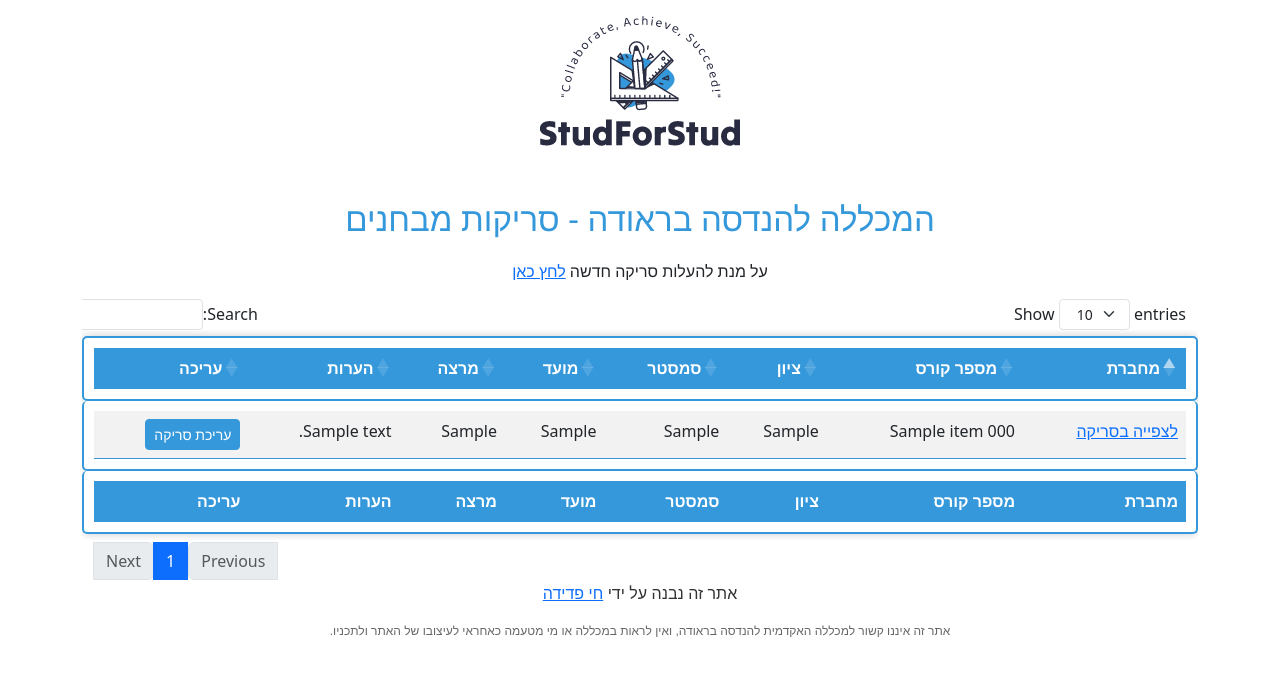
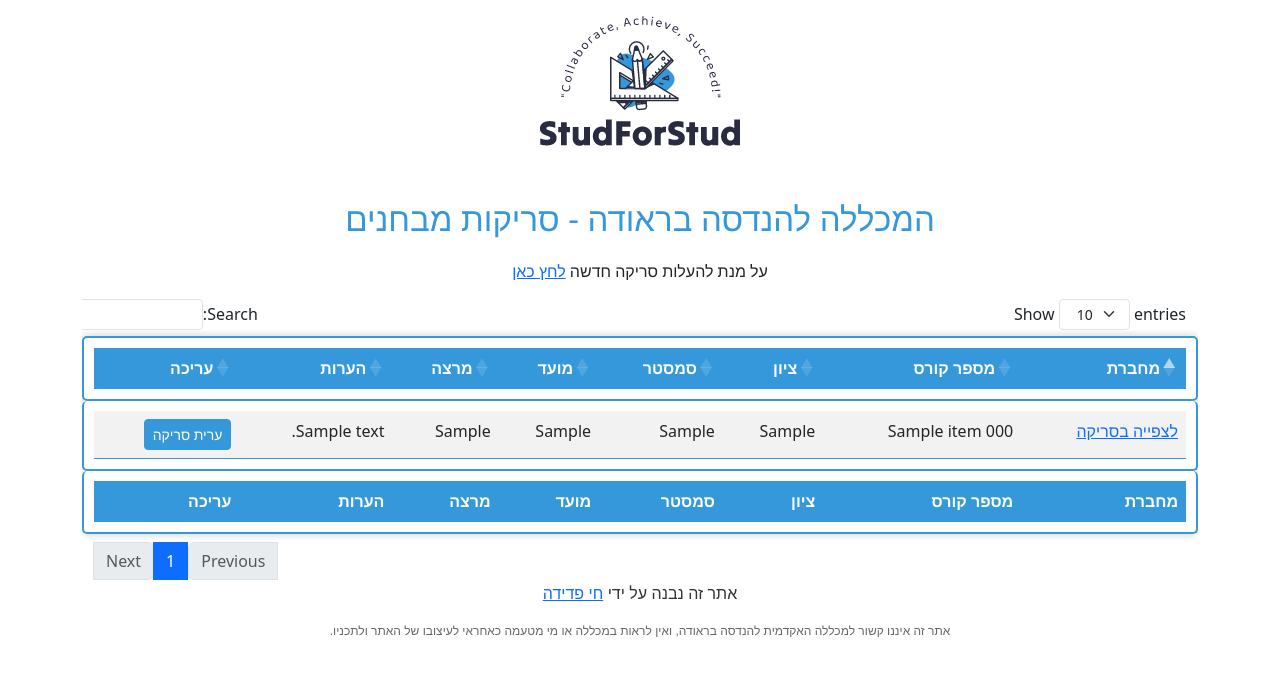
Before and after one commit to ChayFadida/StudForStud, a Flask app: template templates/index.html in a window 1280 px wide. Shown: the part 21-697 px from the top of the page. Run offline with Flask 3, Linux system fonts and the light colour scheme; the template is opened without the code that fills it: most values are stand-ins (such as "Sample title", 1, 10 or a date in 2020); lists and menus that the app fills with data are empty; parts of the project's set-up code (start-up, migrations or seed data) failed here and were passed over; some libraries are stand-ins or nearby versions.

Commit message:
Update index.html

```diff
--- a/templates/index.html
+++ b/templates/index.html
@@ -188,7 +188,7 @@
                     <td>{{ item['/exam_type'] }}</td>
                     <td>{{ item['/lecturer'] }}</td>
                     <td>{{ item['/notes'] }}</td>
-                    <td><button class="btn btn-primary btn-sm open-form-btn" style="background-color: #3498db; border-color: #3498db;">עריכת סריקה</button></td>
+                    <td><button class="btn btn-primary btn-sm open-form-btn" style="background-color: #3498db; border-color: #3498db;">ערית סריקה</button></td>
                 </tr>
                 {% endfor %}
             </tbody>
```
